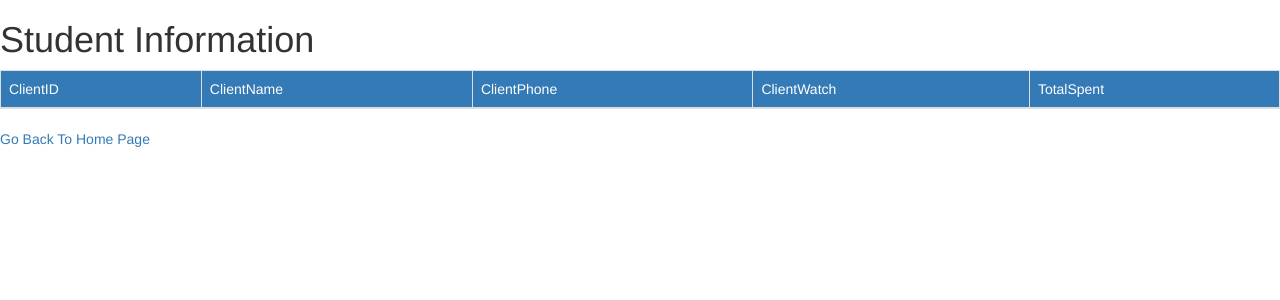
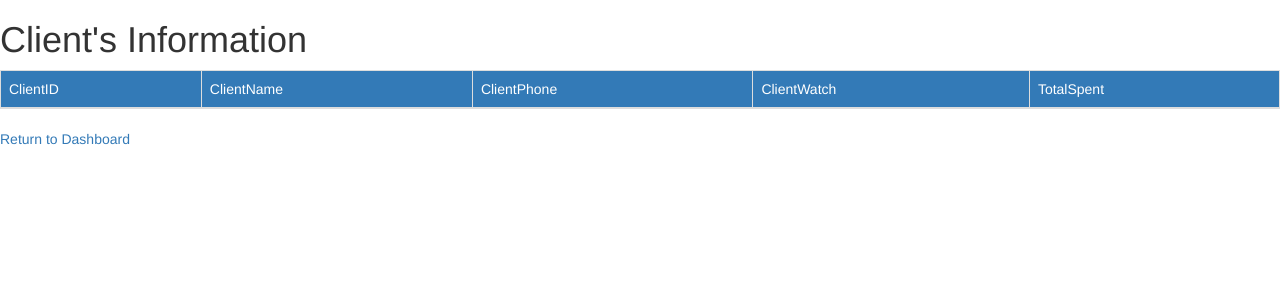
Before and after one commit to Luikipad/406_final, a Flask app: page /list in a window 1280 px wide. Shown: the top 300 px of the page. Run offline with Flask 2, Linux system fonts and the light colour scheme; data that the repository does not hold is empty; some libraries are stand-ins or nearby versions.

Commit message:
Working Function

```diff
--- a/client.py
+++ b/client.py
@@ -7,11 +7,16 @@ app = Flask(__name__)
 Bootstrap(app)
 
 @app.route('/')
+def greeting():
+   return render_template('greeting.htm')
+
+@app.route('/home')
 def home():
    return render_template('home.htm')
 
+
 @app.route('/enternew')
-def new_student():
+def new_client():
    return render_template('client.htm')
 
 
@@ -25,9 +30,9 @@ def addrec():
          ClientWatch = request.form['ClientWatch']
          TotalSpent = request.form['TotalSpent']
 
-         with sql.connect(host="localhost", user="flask", password="password", database="flask_db") as con:
+         with sql.connect(host="localhost", user="flask", password="password", database="client_db") as con:
             cur = con.cursor()
-            cmd = "INSERT INTO employee (ClientID,ClientName,ClientPhone,ClientWatch,TotalSpent) VALUES ('{0}','{1}','{2}','{3}','{4}')".format(ClientID,ClientName,ClientPhone,ClientWatch,TotalSpent)
+            cmd = "INSERT INTO clients (ClientID,ClientName,ClientPhone,ClientWatch,TotalSpent) VALUES ('{0}','{1}','{2}','{3}','{4}')".format(ClientID,ClientName,ClientPhone,ClientWatch,TotalSpent)
             cur.execute(cmd)
 
             con.commit()
@@ -44,7 +49,7 @@ def addrec():
 def list():
    with sql.connect(host="localhost", user="flask", password="password", database="client_db") as conn:
       cur = conn.cursor()
-      cur.execute("select * from client")
+      cur.execute("SELECT * FROM clients")
       rows = cur.fetchall()
 
    return render_template("list.htm",rows = rows)
--- a/templates/client.htm
+++ b/templates/client.htm
@@ -21,7 +21,7 @@
 </form>
 
 <p>
-   <a href="/">Go Back To Home Page</a>
+   <a href="/home">Return to Dashboard</a>
 </p>
 
 </body>
--- a/templates/home.htm
+++ b/templates/home.htm
@@ -5,7 +5,7 @@
     <meta charset="UTF-8">
     <meta http-equiv="X-UA-Compatible" content="IE=edge">
     <meta name="viewport" content="width=device-width, initial-scale=1.0">
-    <title>Home</title>
+    <title>Dashboard</title>
 </head>
 
 <body>
@@ -17,6 +17,10 @@
         <a href="/list">List Client Information</a>
     </p>
 
+    <p>
+        <a href="/">Back to Main Page</a>
+    </p>
+
 </body>
 
 </html>
--- a/templates/list.htm
+++ b/templates/list.htm
@@ -2,7 +2,7 @@
 
 {% block content %}
 
-<h1>Student Information</h1>
+<h1>Client's Information</h1>
 
 <table class="table table-striped table-bordered">
    <thead class="bg-primary">
@@ -23,6 +23,6 @@
    </tr>
    {% endfor %}
 </table>
-<a href="/">Go Back To Home Page</a>
+<a href="/home">Return to Dashboard</a>
 
 {% endblock %}
--- a/templates/output.htm
+++ b/templates/output.htm
@@ -1,7 +1,7 @@
 <!doctype html>
 <html>
    <body>
-      Results : {{ msg }}
-      <h2><a href = "\">Go Back To Home Page</a></h2>
+      Result : {{ msg }}
+      <h2><a href = "/home">Go Back To Dashboard</a></h2>
    </body>
 </html>
```
Also changed, not shown: templates/greeting.htm (added, +12 -0 lines), templates/greetings.htm (deleted, +0 -8 lines).
